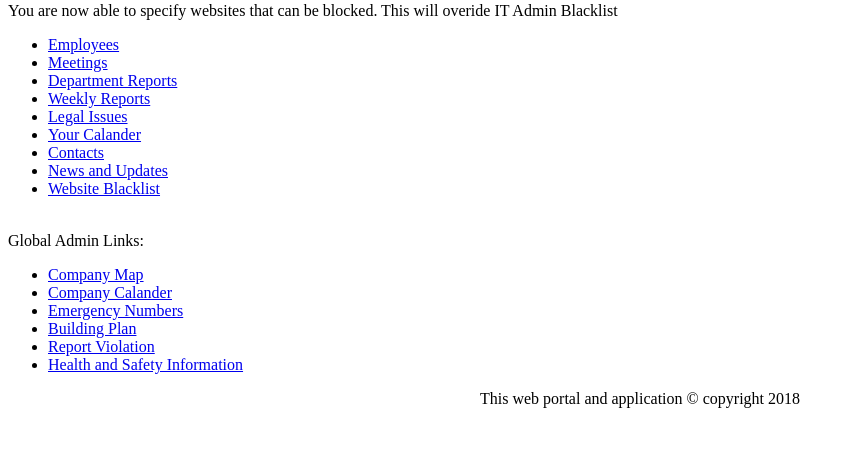
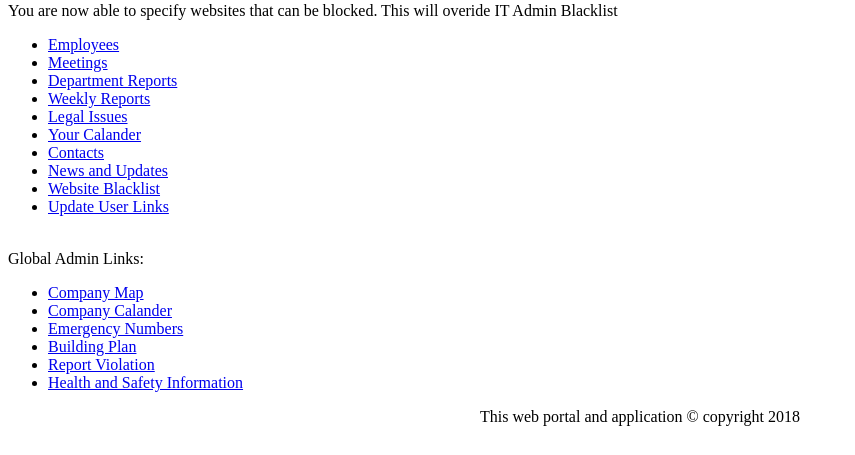
Before and after one commit to AMitchell719/WebPortalApplication, a Flask app: template templates/management.html in a window 1280 px wide. Shown: the part 308-763 px from the top of the page, without its empty margins (0-855 px from the left). Run offline with Flask 2, Linux system fonts and the light colour scheme; the template is opened without the code that fills it, so the values that code supplies are empty.

Commit message:
Management can now update displayed links

```diff
--- a/templates/management.html
+++ b/templates/management.html
@@ -28,6 +28,7 @@
                 <li><a href="http://localhost:5000/redirect">Contacts</a></li>
                 <li><a href="http://localhost:5000/redirect">News and Updates</a></li>
                 <li><a href="http://localhost:5000/redirect">Website Blacklist</a></li>
+                <li><a href="http://localhost:5000/links_management">Update User Links</a></li>
             </ul>
             <br />
 
```
